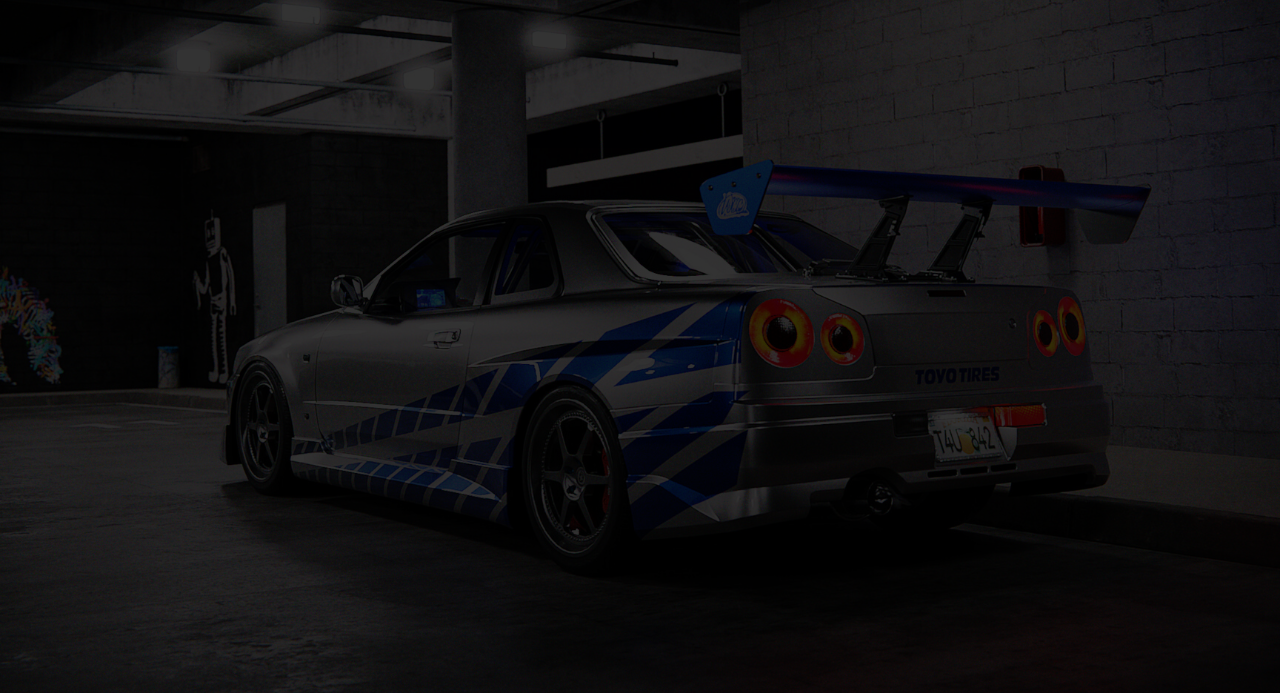
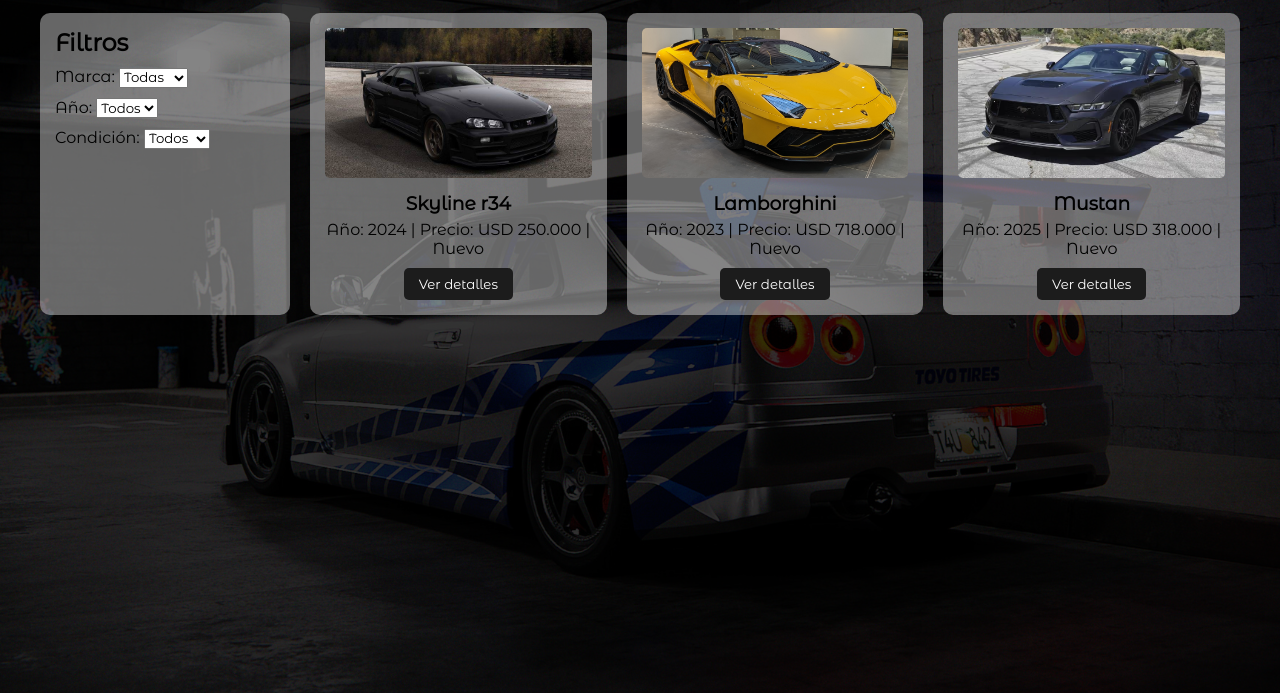
Before and after one commit to Sebassok/consesionaria-web, a plain HTML site: page index.html in a window 1280 px wide. Shown: the part 107-800 px from the top of the page. Drawn offline with Linux system fonts and the light colour scheme.

Commit message:
Agregado catalogo

```diff
--- a/estilos.css
+++ b/estilos.css
@@ -134,3 +134,104 @@
     font-size: 12px;
   }
 }
+
+
+
+
+
+
+
+/* catalogo*/
+
+
+
+/* Contenedor del catálogo */
+.catalogo-container {
+  display: flex;
+  max-width: 1200px;
+  margin: 120px auto 50px; /* deja espacio para el header */
+  gap: 20px;
+}
+
+/* Filtros */
+.filtros {
+  width: 250px;
+  background: rgba(255, 255, 255, 0.4); /* 50% de opacidad */
+  padding: 15px;
+  border-radius: 10px;
+}
+
+.filtros h2 {
+  margin-bottom: 10px;
+}
+
+.filtros label {
+  display: block;
+  margin-bottom: 10px;
+}
+
+/* Listado de autos */
+.listado-autos {
+  flex: 1;
+  display: grid;
+  grid-template-columns: repeat(auto-fill, minmax(250px, 1fr));
+  gap: 20px;
+}
+
+/* Tarjetas de autos */
+.tarjeta-auto {
+  background: rgba(255, 255, 255, 0.4); /* 50% de opacidad */
+  padding: 15px;
+  border-radius: 10px;
+  text-align: center;
+  transition: transform 0.3s ease;
+}
+
+.tarjeta-auto:hover {
+  transform: scale(1.05);
+}
+
+.tarjeta-auto img {
+  width: 100%;
+  height: 150px;
+  object-fit: cover;
+  border-radius: 5px;
+}
+
+.tarjeta-auto h3 {
+  margin: 10px 0 5px;
+}
+
+.tarjeta-auto p {
+  margin-bottom: 10px;
+}
+
+.tarjeta-auto button {
+  padding: 8px 15px;
+  border: none;
+  background: #1c1c1c;
+  color: #fff;
+  cursor: pointer;
+  border-radius: 5px;
+}
+
+.tarjeta-auto button:hover {
+  background: #333;
+}
+
+/* Media query para móviles */
+@media screen and (max-width: 768px) {
+  .catalogo-container {
+    flex-direction: column;
+    margin: 120px 20px 50px;
+  }
+
+  .filtros {
+    width: 100%;
+    margin-bottom: 20px;
+  }
+
+  .listado-autos {
+    grid-template-columns: 1fr;
+  }
+}
--- a/index.html
+++ b/index.html
@@ -24,6 +24,83 @@
         </nav>
       </div>
     </header>
+
+
+
+
+
+
+
+
+
+
+
+<!--Catalogo-->
+
+
+<main class="catalogo-container">
+    <!-- Filtros -->
+    <aside class="filtros">
+      <h2>Filtros</h2>
+      <label>Marca:
+        <select>
+          <option>Todas</option>
+          <option>Toyota</option>
+          <option>Ford</option>
+          <option>Honda</option>
+        </select>
+      </label>
+      <label>Año:
+        <select>
+          <option>Todos</option>
+          <option>2025</option>
+          <option>2024</option>
+          <option>2023</option>
+        </select>
+      </label>
+      <label>Condición:
+        <select>
+          <option>Todos</option>
+          <option>Nuevo</option>
+          <option>Usado</option>
+        </select>
+      </label>
+    </aside>
+
+    <!-- Listado de autos -->
+    <section class="listado-autos">
+      <div class="tarjeta-auto">
+        <img src="imagenes/skyline.jpg" alt="Auto 1">
+        <h3>Skyline r34</h3>
+        <p>Año: 2024 | Precio: USD 250.000 | Nuevo</p>
+        <button>Ver detalles</button>
+      </div>
+
+      <div class="tarjeta-auto">
+        <img src="imagenes/lamborghino.jpg" alt="Auto 2">
+        <h3>Lamborghini</h3>
+        <p>Año: 2023 | Precio: USD 718.000 | Nuevo</p>
+        <button>Ver detalles</button>
+      </div>
+
+      <div class="tarjeta-auto">
+        <img src="imagenes/mustang.avif" alt="Auto 3">
+        <h3>Mustan</h3>
+        <p>Año: 2025 | Precio: USD 318.000 | Nuevo</p>
+        <button>Ver detalles</button>
+      </div>
+      <!-- Agregar más tarjetas según sea necesario -->
+    </section>
+  </main>
+
+
+
+
+
+
+    <!--Barra lateral	---->
+
+
     <div class="capa"></div>
     <!--	--------------->
     <input type="checkbox" id="btn-menu" />
@@ -39,5 +116,35 @@
         <label for="btn-menu">✖️</label>
       </div>
     </div>
+
+
+
+
+
+
+
+
+
+
+
+
+
+
+
+
+
+
+
+
+
+
+
+
+
+
+
+
+
+
   </body>
 </html>
```
Also changed, not shown: imagenes/lamborghino.jpg (added), imagenes/mustang.avif (added), imagenes/skyline.jpg (added).
